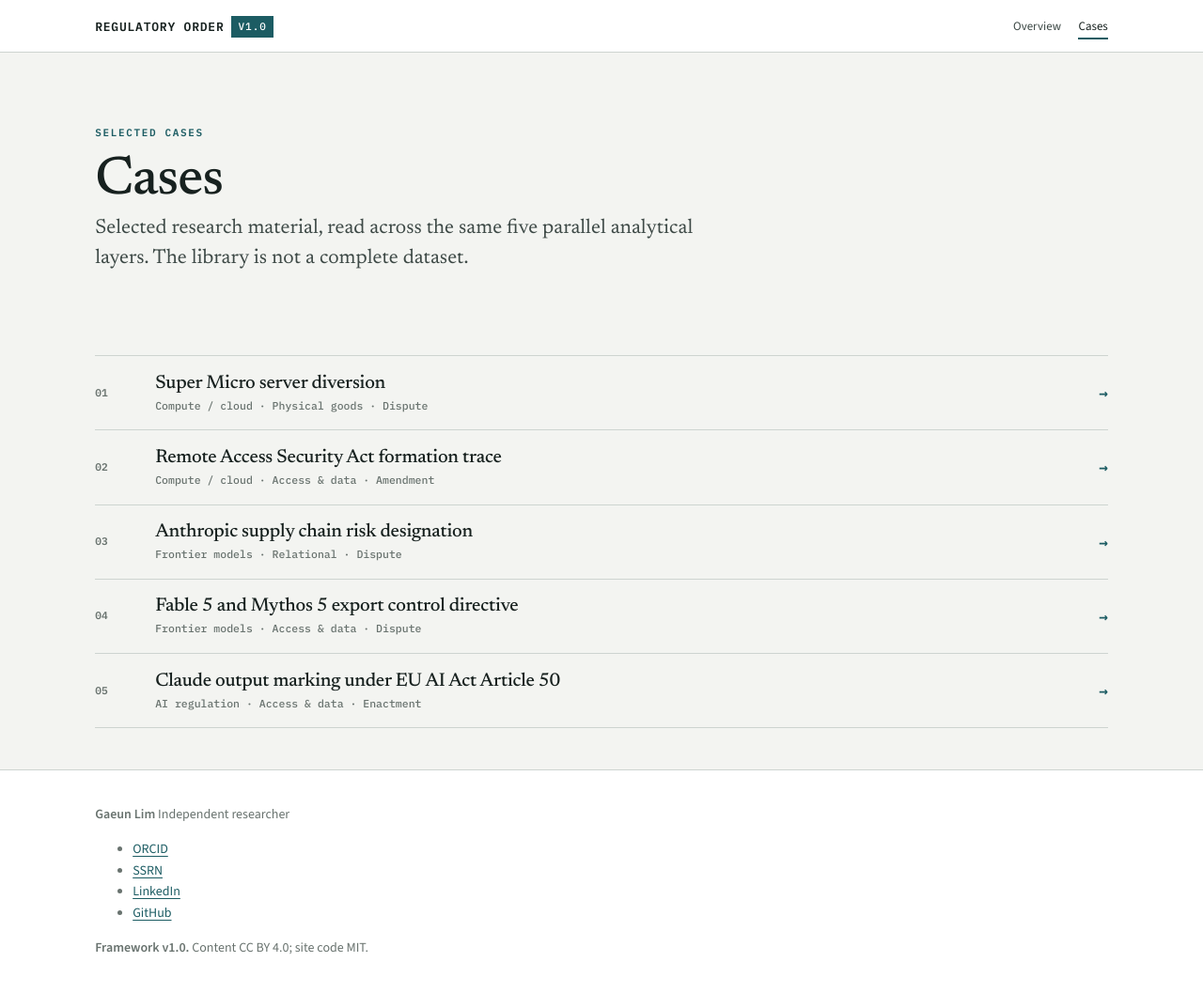
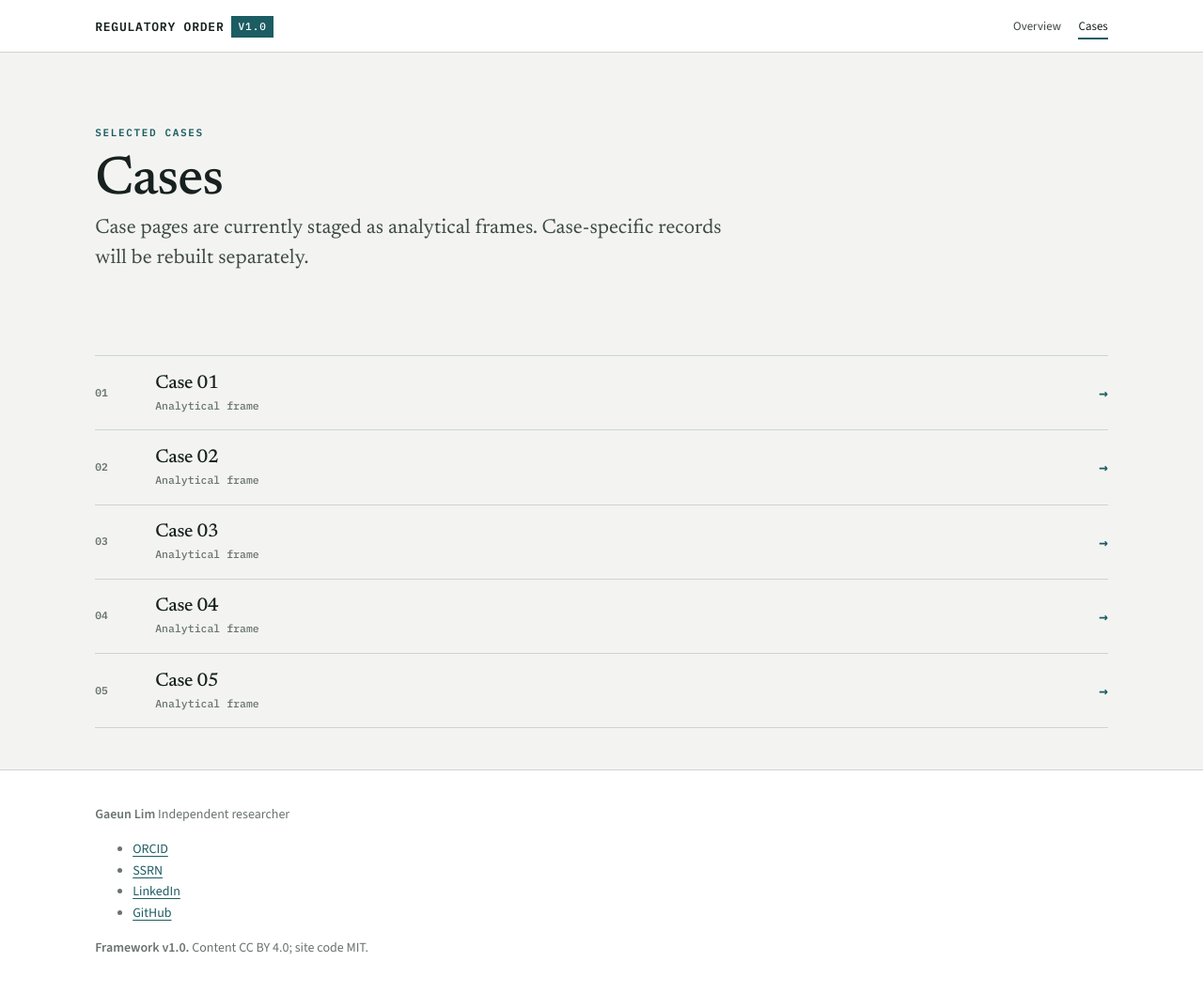
Before and after one commit to GaeunLim01/regulatory-order, a Jekyll site: the page built from cases/index.html, in a window 1280 px wide. Shown: the whole page at 94% size. Built offline with Jekyll 4.4.1, drawn with Linux system fonts in a browser that asks for light colours.

Commit message:
Add files via upload

```diff
--- a/cases/index.html
+++ b/cases/index.html
@@ -2,25 +2,25 @@
 layout: default
 title: Cases
 permalink: /cases/
-description: Selected cases classified across five parallel analytical layers.
+description: Selected cases read through three recurring analytical lenses.
 ---
 
 <section class="hero">
   <div class="shell">
     <span class="eyebrow eyebrow--accent">Selected cases</span>
     <h1>Cases</h1>
-    <p class="standfirst">Selected research material, read across the same five parallel analytical layers. The library is not a complete dataset.</p>
+    <p class="standfirst">Case pages are currently staged as analytical frames. Case-specific records will be rebuilt separately.</p>
   </div>
 </section>
 
 <section class="section section--tight">
   <div class="shell">
     <div class="case-list">
-      <a class="case-row" href="{{ '/cases/supermicro/' | relative_url }}"><span class="case-row__id">01</span><div><h2>Super Micro server diversion</h2><p>Compute / cloud · Physical goods · Dispute</p></div><span class="case-row__arrow">→</span></a>
-      <a class="case-row" href="{{ '/cases/remote-access-security-act/' | relative_url }}"><span class="case-row__id">02</span><div><h2>Remote Access Security Act formation trace</h2><p>Compute / cloud · Access &amp; data · Amendment</p></div><span class="case-row__arrow">→</span></a>
-      <a class="case-row" href="{{ '/cases/anthropic-dow/' | relative_url }}"><span class="case-row__id">03</span><div><h2>Anthropic supply chain risk designation</h2><p>Frontier models · Relational · Dispute</p></div><span class="case-row__arrow">→</span></a>
-      <a class="case-row" href="{{ '/cases/fable-mythos/' | relative_url }}"><span class="case-row__id">04</span><div><h2>Fable 5 and Mythos 5 export control directive</h2><p>Frontier models · Access &amp; data · Dispute</p></div><span class="case-row__arrow">→</span></a>
-      <a class="case-row" href="{{ '/cases/claude-watermarking/' | relative_url }}"><span class="case-row__id">05</span><div><h2>Claude output marking under EU AI Act Article 50</h2><p>AI regulation · Access &amp; data · Enactment</p></div><span class="case-row__arrow">→</span></a>
+      <a class="case-row" href="{{ '/cases/supermicro/' | relative_url }}"><span class="case-row__id">01</span><div><h2>Case 01</h2><p>Analytical frame</p></div><span class="case-row__arrow">→</span></a>
+      <a class="case-row" href="{{ '/cases/remote-access-security-act/' | relative_url }}"><span class="case-row__id">02</span><div><h2>Case 02</h2><p>Analytical frame</p></div><span class="case-row__arrow">→</span></a>
+      <a class="case-row" href="{{ '/cases/anthropic-dow/' | relative_url }}"><span class="case-row__id">03</span><div><h2>Case 03</h2><p>Analytical frame</p></div><span class="case-row__arrow">→</span></a>
+      <a class="case-row" href="{{ '/cases/fable-mythos/' | relative_url }}"><span class="case-row__id">04</span><div><h2>Case 04</h2><p>Analytical frame</p></div><span class="case-row__arrow">→</span></a>
+      <a class="case-row" href="{{ '/cases/claude-watermarking/' | relative_url }}"><span class="case-row__id">05</span><div><h2>Case 05</h2><p>Analytical frame</p></div><span class="case-row__arrow">→</span></a>
     </div>
   </div>
 </section>
```
